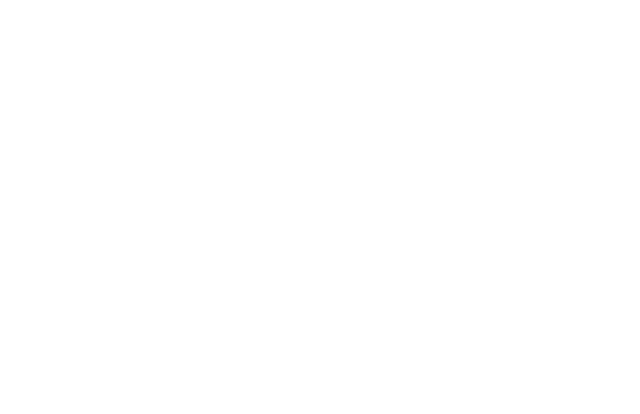
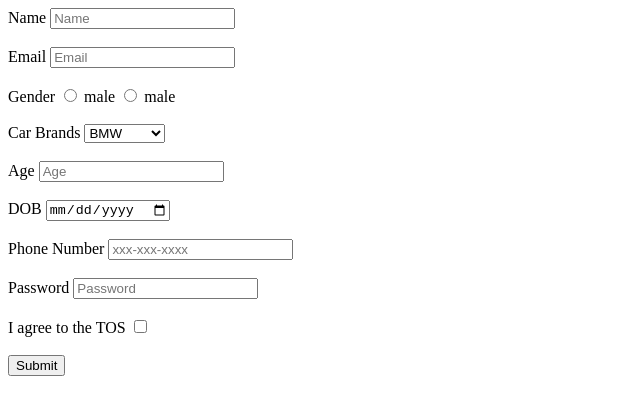
Before and after one commit to acciojob/signup-form-car-shishirps7, a website: page main.html in a window 1280 px wide. Shown: the whole page, without its empty margins (0-640 px from the left). Drawn offline with Linux system fonts and the light colour scheme.

Commit message:
created a submission

```diff
--- a/main.html
+++ b/main.html
@@ -7,6 +7,52 @@
 </head>
 
 <body>
+	<form method="post">
+		<label for="name">Name</label>
+		<input type="text" id="name" placeholder="Name" required>
+		<br>
+		<br>
+		<label for="email">Email</label>
+		<input type="email" id="email" placeholder="Email" required>
+		<br>
+		<br>
+		<label>Gender</label>
+		<input type="radio" id="gender_m" name="gender" required>
+		<label for="gender_m">male</label>
+		<input type="radio" id="gender_f" name="gender" required>
+		<label for="gender_f">male</label>
+		<br>
+		<br>
+		<label for="cars">Car Brands</label>
+		<select id="cars" required placeholder="	--Please choose an option--">
+			<option >BMW</option>
+			<option>Audi</option>
+			<option>Mercedez</option>
+		</select>
+		<br>
+		<br>
+		<label for="age">Age</label>
+		<input type="number" id="age" placeholder="Age" required>
+		<br>
+		<br>
+		<label for="dob">DOB</label>
+		<input type="date" id="dob" required>
+		<br>
+		<br>
+		<label for="tel">Phone Number</label>
+		<input type="tel" id="tel" placeholder="xxx-xxx-xxxx" required>
+		<br>
+		<br>
+		<label for="password">Password</label>
+		<input type="password" id="password" placeholder="Password" required>
+		<br>
+		<br>
+		<label for="tos">I agree to the TOS</label>
+		<input type="checkbox" id="tos" required>
+		<br>
+		<br>
+		<button type="submit">Submit</button>
+	</form>
 	<!-- the entire body must be written by student -->
     <script type="text/javascript" src="./script.js">
 </script>
```
